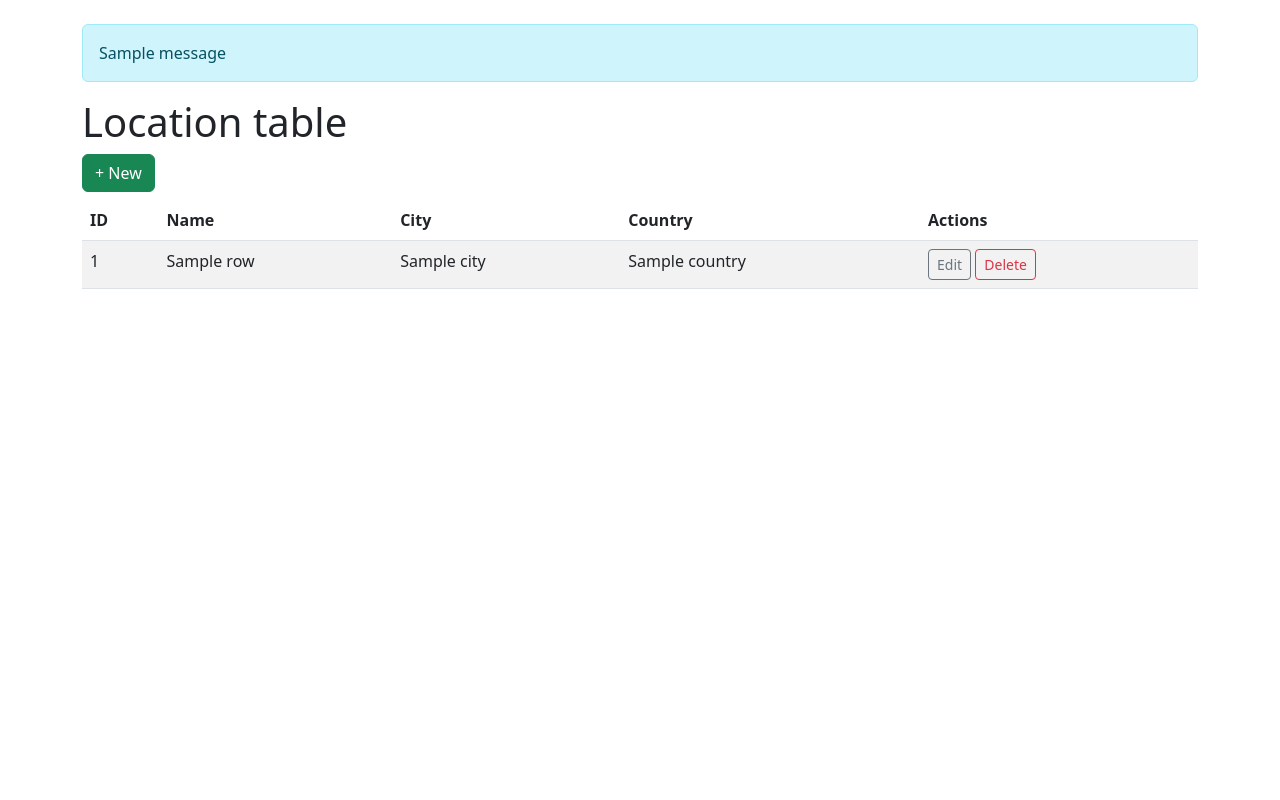
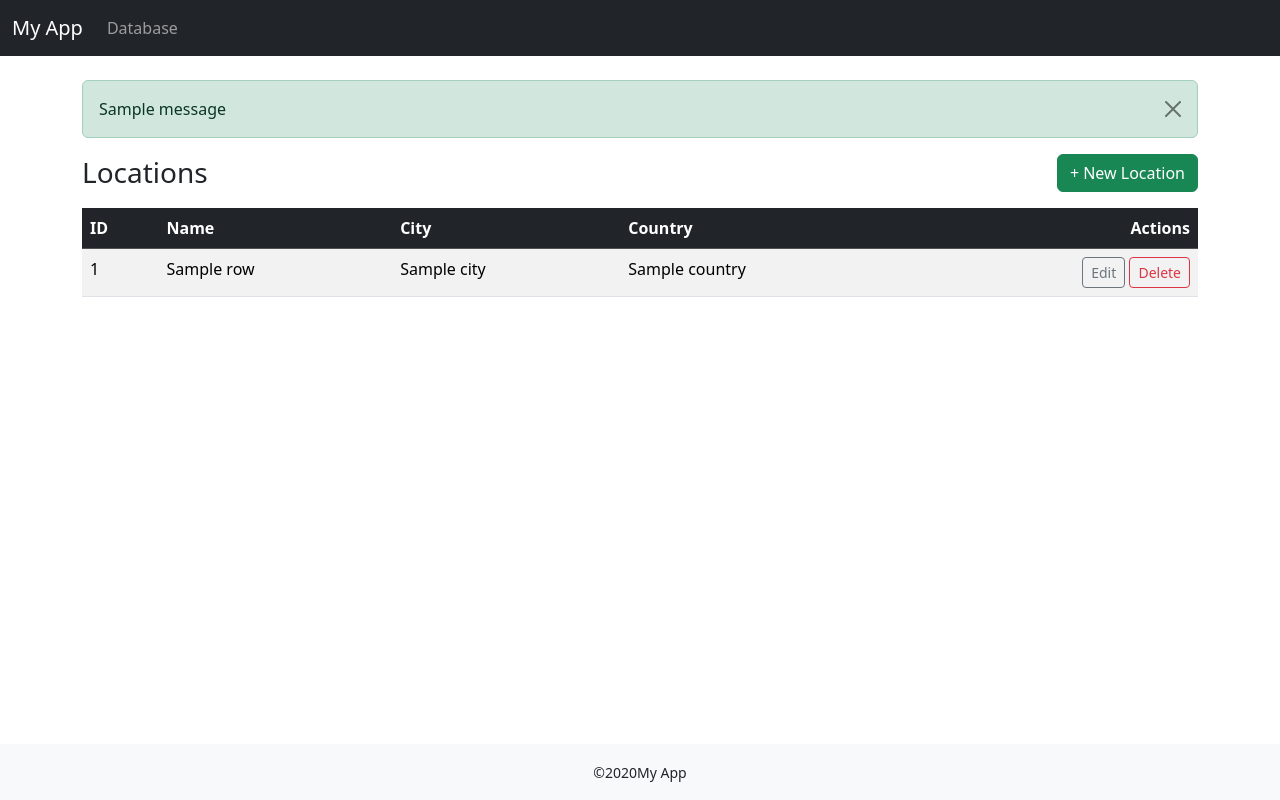
Before and after one commit to maxwellqiu/COMP353FinalProject, a Flask app: template templates/location_list.html in a window 1280 px wide. Run offline with Flask 3, Linux system fonts and the light colour scheme; the template is opened without the code that fills it: most values are stand-ins (such as "Sample title", 1, 10 or a date in 2020); one stand-in notice (Sample message) is shown.

Commit message:
HTML modfication

```diff
--- a/templates/base.html
+++ b/templates/base.html
@@ -1,17 +1,50 @@
 <!doctype html>
 <html lang="en">
-  <head>
-    <title>{{ title or "App" }}</title>
-    <link href="https://cdn.jsdelivr.net/npm/bootstrap@5.3.0/dist/css/bootstrap.min.css" rel="stylesheet">
-  </head>
-  <body class="p-4">
-    <div class="container">
-      {% with msgs = get_flashed_messages() %}
-        {% if msgs %}
-          <div class="alert alert-info" role="alert">{{ msgs[0] }}</div>
+<head>
+    <meta charset="utf-8">
+    <title>{% block title %}Flask Demo{% endblock %}</title>
+    <meta name="viewport" content="width=device-width, initial-scale=1">
+    <!-- Bootstrap 5 CDN -->
+    <link href="https://cdn.jsdelivr.net/npm/bootstrap@5.3.3/dist/css/bootstrap.min.css" rel="stylesheet">
+</head>
+
+<body class="d-flex flex-column min-vh-100">
+<!-- ────────────── Navbar ────────────── -->
+<nav class="navbar navbar-expand-lg navbar-dark bg-dark">
+    <div class="container-fluid">
+        <a class="navbar-brand" href="{{ url_for('home') }}">My App</a>
+        <button class="navbar-toggler" type="button" data-bs-toggle="collapse" data-bs-target="#nav">
+            <span class="navbar-toggler-icon"></span>
+        </button>
+
+        <div id="nav" class="collapse navbar-collapse">
+            <ul class="navbar-nav me-auto">
+                <li class="nav-item"><a class="nav-link" href="{{ url_for('database') }}">Database</a></li>
+            </ul>
+        </div>
+    </div>
+</nav>
+
+<!-- ────────────── Flash messages ────────────── -->
+<main class="container my-4 flex-grow-1">
+    {% with messages = get_flashed_messages() %}
+        {% if messages %}
+            {% for m in messages %}
+                <div class="alert alert-success alert-dismissible fade show" role="alert">
+                    {{ m }}
+                    <button type="button" class="btn-close" data-bs-dismiss="alert"></button>
+                </div>
+            {% endfor %}
         {% endif %}
-      {% endwith %}
-      {% block content %}{% endblock %}
-    </div>
-  </body>
+    {% endwith %}
+
+    {% block content %}{% endblock %}
+</main>
+
+<footer class="bg-light text-center py-3 mt-auto">
+    <small>&copy; {{-now().year-}} My App</small>
+</footer>
+
+<script src="https://cdn.jsdelivr.net/npm/bootstrap@5.3.3/dist/js/bootstrap.bundle.min.js"></script>
+</body>
 </html>
--- a/templates/location_form.html
+++ b/templates/location_form.html
@@ -1,6 +1,8 @@
 {% extends "base.html" %}
+{% block title %}{{ action }} Location – Flask Demo{% endblock %}
 {% block content %}
     <h1>{{ action }} Location</h1>
+
     <form method="post" class="row g-3">
         <div class="col-md-4">
             <label class="form-label">Name</label>
@@ -14,6 +16,7 @@
             <label class="form-label">Country</label>
             <input name="country" value="{{ data.country if data else '' }}" class="form-control" required>
         </div>
+
         <div class="col-12">
             <button class="btn btn-primary">{{ action }}</button>
             <a href="{{ url_for('location_list') }}" class="btn btn-secondary">Cancel</a>
--- a/templates/location_list.html
+++ b/templates/location_list.html
@@ -1,28 +1,37 @@
 {% extends "base.html" %}
+{% block title %}Locations – Flask Demo{% endblock %}
 {% block content %}
-  <h1>Location table</h1>
-  <a href="{{ url_for('location_create') }}" class="btn btn-success mb-2">+ New</a>
-  <table class="table table-striped">
-    <thead>
-      <tr><th>ID</th><th>Name</th><th>City</th><th>Country</th><th>Actions</th></tr>
+    <div class="d-flex justify-content-between align-items-center mb-3">
+        <h1 class="h3 mb-0">Locations</h1>
+        <a class="btn btn-success" href="{{ url_for('location_create') }}">+ New Location</a>
+    </div>
+
+    {% if rows %}
+        <table class="table table-striped table-hover">
+            <thead class="table-dark">
+            <tr><th>ID</th><th>Name</th><th>City</th><th>Country</th><th class="text-end">Actions</th></tr>
             </thead>
             <tbody>
-      {% for row in rows %}
+            {% for r in rows %}
                 <tr>
-          <td>{{ row.id }}</td>
-          <td>{{ row.name }}</td>
-          <td>{{ row.city }}</td>
-          <td>{{ row.country }}</td>
-          <td>
-            <a href="{{ url_for('location_edit', loc_id=row.id) }}" class="btn btn-sm btn-outline-secondary">Edit</a>
-            <form action="{{ url_for('location_delete', loc_id=row.id) }}"
-                  method="post" class="d-inline"
-                  onsubmit="return confirm('Delete this record?');">
-              <button class="btn btn-sm btn-outline-danger">Delete</button>
+                    <td>{{ r.id }}</td>
+                    <td>{{ r.name }}</td>
+                    <td>{{ r.city }}</td>
+                    <td>{{ r.country }}</td>
+                    <td class="text-end">
+                        <a class="btn btn-sm btn-outline-secondary" href="{{ url_for('location_edit', loc_id=r.id) }}">Edit</a>
+                        <form method="post" action="{{ url_for('location_delete', loc_id=r.id) }}" class="d-inline">
+                            <button type="submit" class="btn btn-sm btn-outline-danger"
+                                    onclick="return confirm('Delete this location?');">
+                                Delete
+                            </button>
                         </form>
                     </td>
                 </tr>
             {% endfor %}
             </tbody>
         </table>
+    {% else %}
+        <p class="text-muted">No locations yet.</p>
+    {% endif %}
 {% endblock %}
```
Also changed, not shown: templates/home.html (+6 -3 lines). Lines whose indentation alone changed are shown as unchanged.
